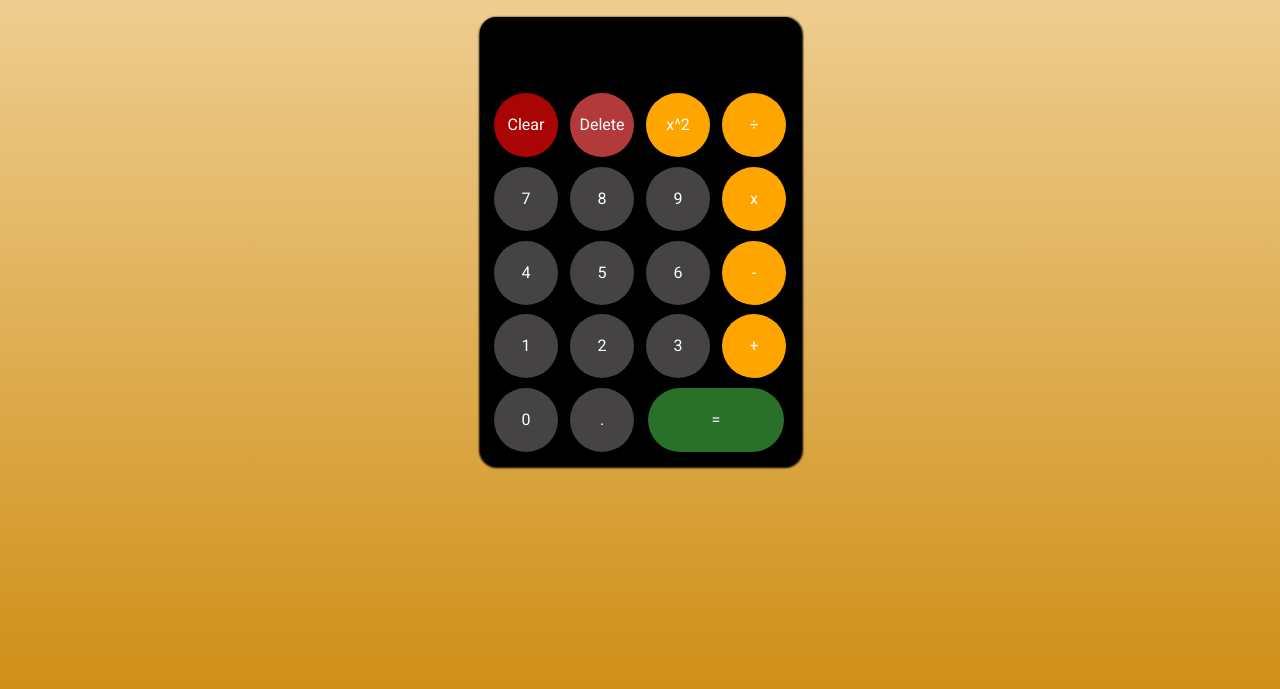
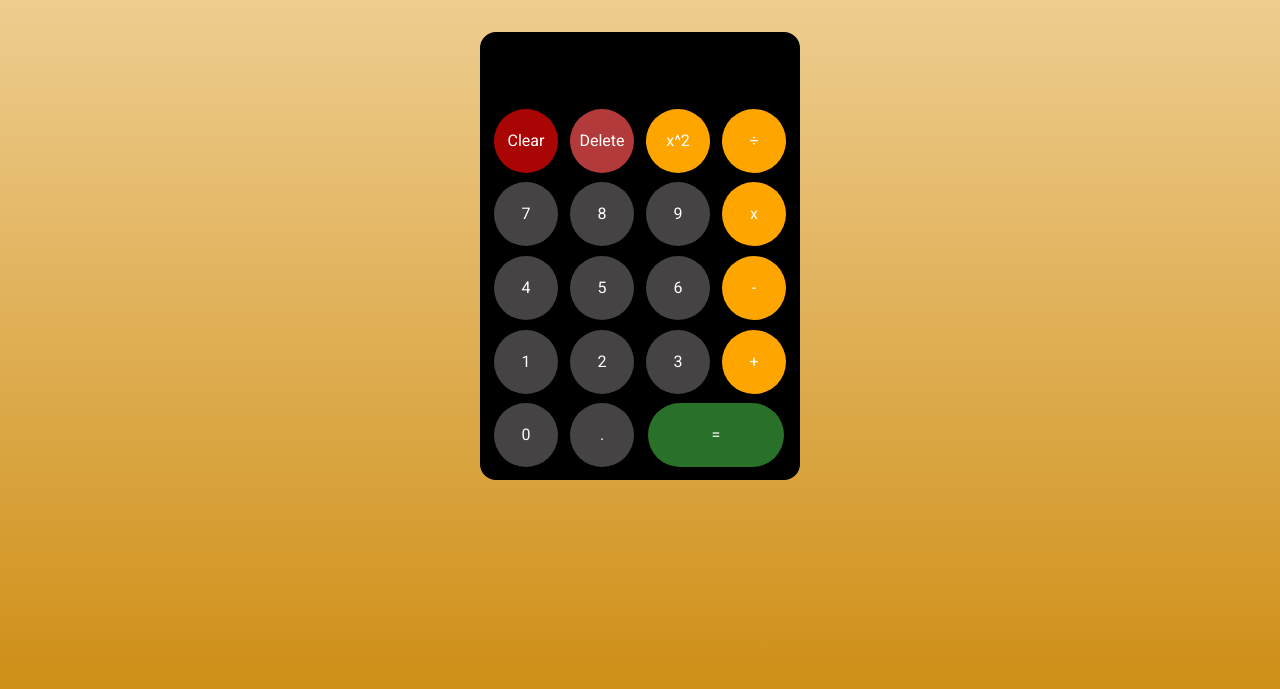
Before and after one commit to roxana2998/Calculator, a plain HTML site: page index.html in a window 1280 px wide. Shown: the part 111-800 px from the top of the page. Drawn offline with Linux system fonts and the light colour scheme.

Commit message:
changed some details

```diff
--- a/main.css
+++ b/main.css
@@ -19,8 +19,6 @@ main {
     flex-direction: column;
     justify-content: center;
     align-items: center;
-    width: 100%;
-    height: 70vh;
 }
 
 h1 {
@@ -37,7 +35,6 @@ h1 {
     width: 20rem;
     background-color: black;
     border-radius: 1rem;
-    box-shadow: 1px 2px 2px 2px black;
 }
 
 .screen {
@@ -153,7 +150,7 @@ button {
     }
 }
 
-@media (max-width: 415px) {
+@media (max-width: 420px) {
     button {
         width: 4.8rem;
         height: 4.8rem;
```
